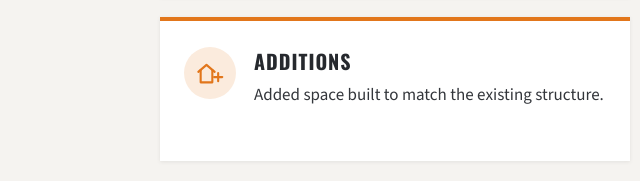
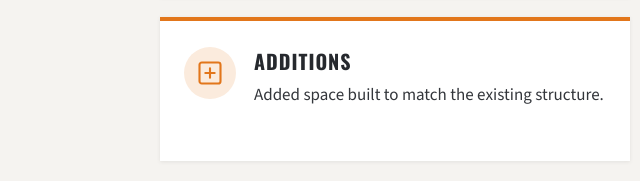
Before and after one commit to courtneyvisser/visserconstruction, a plain HTML site: page index.html in a window 1280 px wide. Shown: the part 1352-1533 px from the top of the page, 0-640 px from the left. Drawn offline with nearby package versions, Linux system fonts and the light colour scheme.

Commit message:
Add files via upload

```diff
--- a/index.html
+++ b/index.html
@@ -268,7 +268,7 @@
           </div>
         </div>
         <div class="card">
-          <div class="icon"><svg viewBox="0 0 24 24" fill="none" stroke="currentColor" stroke-width="1.8" stroke-linecap="round" stroke-linejoin="round" aria-hidden="true"><path d="M2 11 9 5l7 6"/><path d="M4 9.5V20h10V9.5"/><path d="M19 12v7"/><path d="M15.5 15.5h7"/></svg></div>
+          <div class="icon"><svg viewBox="0 0 24 24" fill="none" stroke="currentColor" stroke-width="1.8" stroke-linecap="round" stroke-linejoin="round" aria-hidden="true"><rect x="3" y="3" width="18" height="18" rx="2"/><path d="M12 8v8M8 12h8"/></svg></div>
           <div>
             <h3>Additions</h3>
             <p>Added space built to match the existing structure.</p>
```
